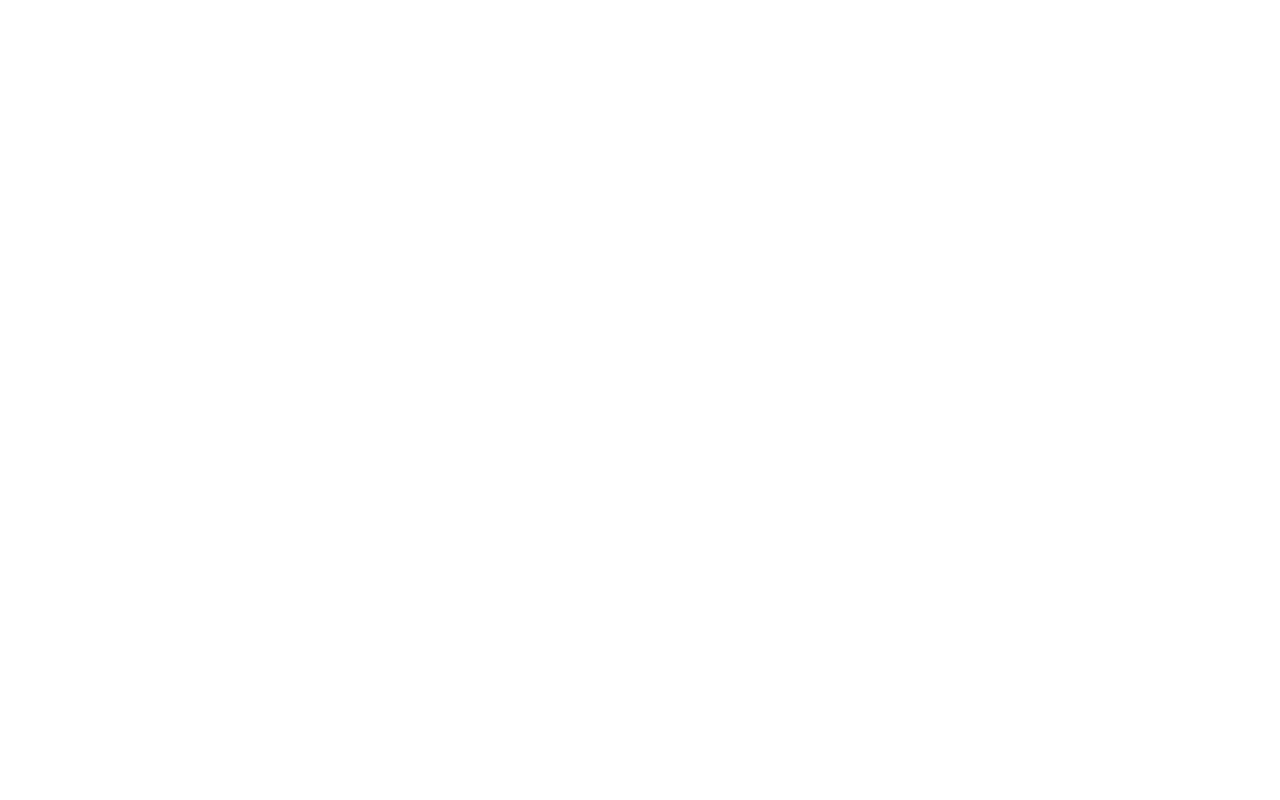
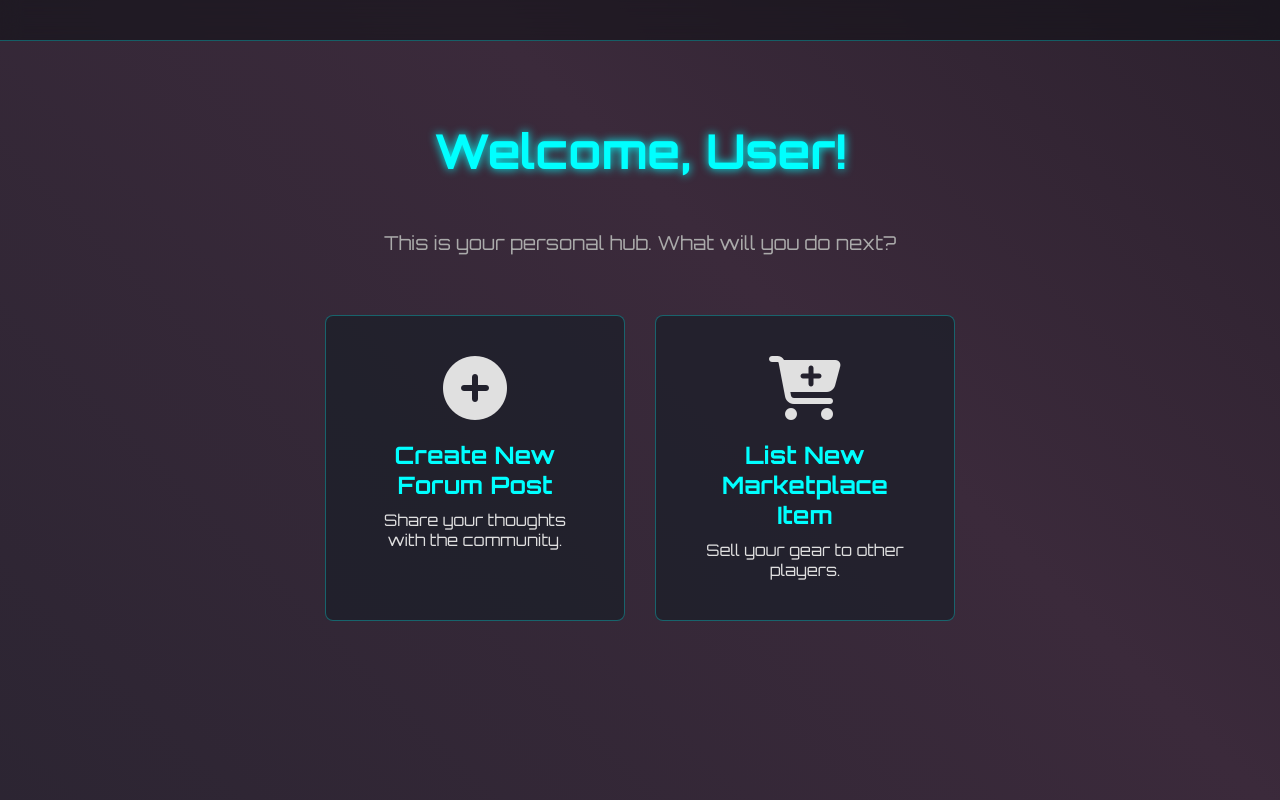
Before and after one commit to K1NGORI/PlayLink-Project, a website: page frontend/dashboard.html in a window 1280 px wide. Drawn offline with Linux system fonts and the light colour scheme.

Commit message:
introduced dashboard.js

```diff
--- a/frontend/css/style.css
+++ b/frontend/css/style.css
@@ -334,3 +334,59 @@ footer {
     from { opacity: 0; }
     to { opacity: 1; }
 }
+
+/* --- Dashboard Page Styles --- */
+#dashboard {
+    padding-top: 120px;
+}
+
+.dashboard-header {
+    text-align: center;
+    margin-bottom: 60px;
+}
+
+.dashboard-header h2 {
+    font-size: 3em;
+}
+
+.dashboard-header p {
+    font-size: 1.2em;
+    color: #aaa;
+}
+
+.dashboard-actions {
+    display: flex;
+    justify-content: center;
+    gap: 30px;
+    flex-wrap: wrap;
+}
+
+.action-card {
+    background: rgba(26, 31, 40, 0.7);
+    border: 1px solid var(--border-color);
+    border-radius: 8px;
+    padding: 40px;
+    text-align: center;
+    text-decoration: none;
+    color: var(--text-color);
+    width: 300px;
+    transition: transform 0.3s ease, box-shadow 0.3s ease;
+}
+
+.action-card:hover {
+    transform: translateY(-10px);
+    box-shadow: 0 0 20px var(--secondary-neon);
+    color: var(--secondary-neon);
+}
+
+.action-card i {
+    font-size: 4em;
+    margin-bottom: 20px;
+    display: block;
+}
+
+.action-card h3 {
+    font-size: 1.5em;
+    margin-bottom: 10px;
+    color: var(--primary-neon);
+}
--- a/frontend/dashboard.html
+++ b/frontend/dashboard.html
@@ -0,0 +1,46 @@
+<!DOCTYPE html>
+<html lang="en">
+<head>
+    <meta charset="UTF-8">
+    <meta name="viewport" content="width=device-width, initial-scale=1.0">
+    <title>Dashboard - Playlink</title>
+    <link rel="preconnect" href="https://fonts.googleapis.com">
+    <link rel="preconnect" href="https://fonts.gstatic.com" crossorigin>
+    <link href="https://fonts.googleapis.com/css2?family=Orbitron:wght@400;700&display=swap" rel="stylesheet">
+    <link rel="stylesheet" href="https://cdnjs.cloudflare.com/ajax/libs/font-awesome/6.5.2/css/all.min.css">
+    <link rel="stylesheet" href="css/style.css">
+</head>
+<body>
+    <div class="background-animation"></div>
+    <header>
+        <nav class="container" id="main-nav">
+            </nav>
+    </header>
+
+    <main>
+        <section id="dashboard" class="container">
+            <div class="dashboard-header">
+                <h2>Welcome, <span id="username-display">User</span>!</h2>
+                <p>This is your personal hub. What will you do next?</p>
+            </div>
+
+            <div class="dashboard-actions">
+                <a href="create-post.html" class="action-card">
+                    <i class="fa-solid fa-plus-circle"></i>
+                    <h3>Create New Forum Post</h3>
+                    <p>Share your thoughts with the community.</p>
+                </a>
+                <a href="create-item.html" class="action-card">
+                    <i class="fa-solid fa-cart-plus"></i>
+                    <h3>List New Marketplace Item</h3>
+                    <p>Sell your gear to other players.</p>
+                </a>
+            </div>
+
+            </section>
+    </main>
+
+    <script src="js/nav.js"></script>
+    <script src="js/dashboard.js"></script>
+</body>
+</html>
```
Also changed, not shown: frontend/js/dashboard.js (added).
